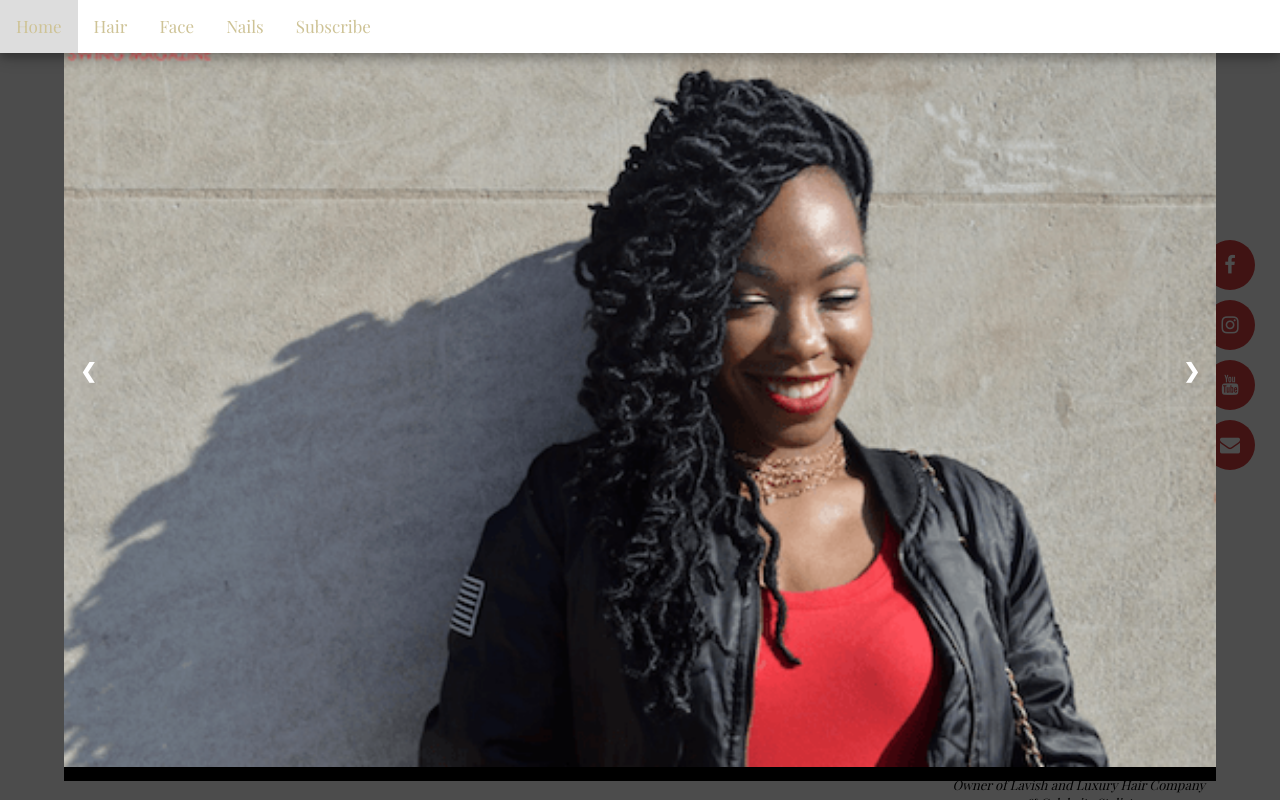
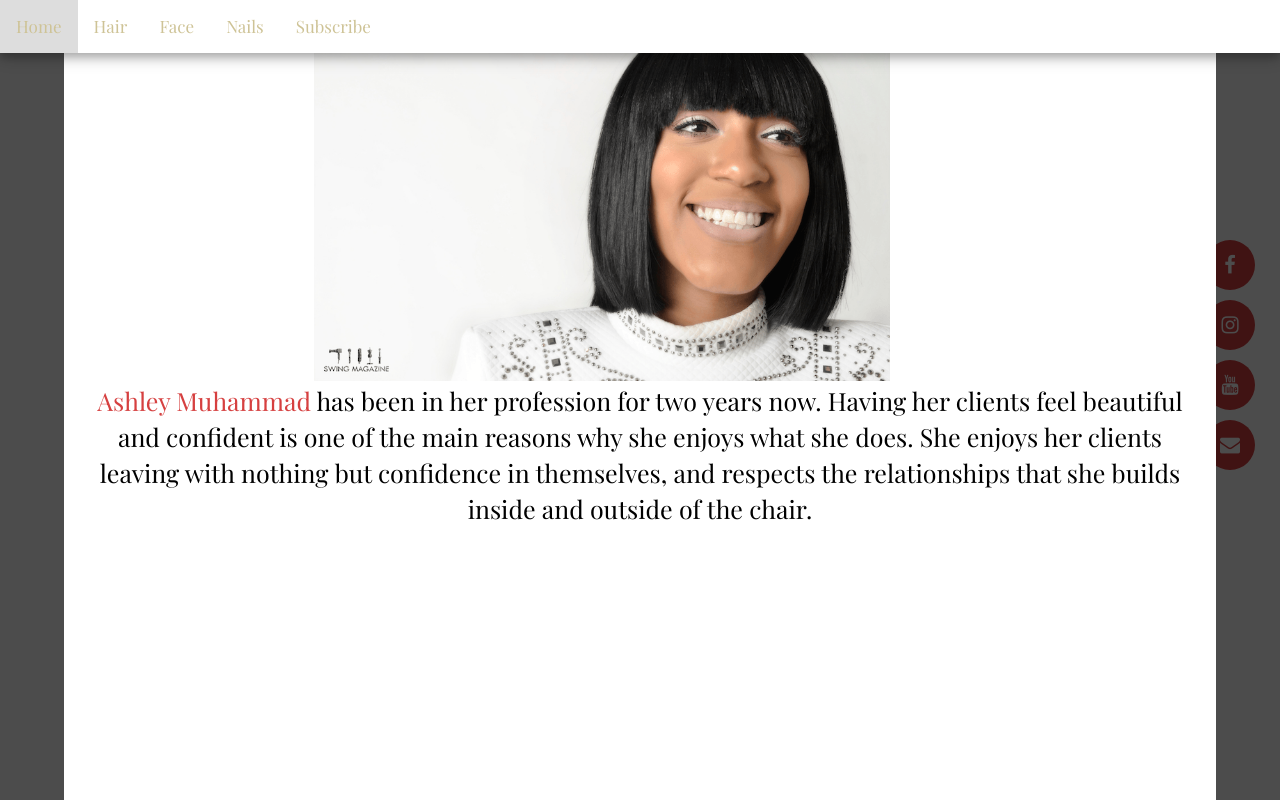
Before and after one commit to zandriajohnson/SwingMagazine, a plain HTML site: page public/hair.html in a window 1280 px wide. Both pictures are taken after a click on the picture 786 px from the left and 1471 px from the top of the page. Shown: the part 1071-1871 px from the top of the page. Drawn offline with nearby package versions, Linux system fonts and the light colour scheme; some packages are replaced by stand-ins of ours; a web font is replaced by a local one.

Commit message:
Got first article done

```diff
--- a/public/assets/css/styles.css
+++ b/public/assets/css/styles.css
@@ -213,10 +213,12 @@
   /* Modal Content */
   .imageModal-content {
     position: relative;
-    background-color: #000000;
+    /*background-color: #000000;*/
+    background-color: white;
     margin: auto;
     padding: 0;
     width: 90%;
+    height: 100%;
     max-width: 1200px;
   }
 
@@ -292,9 +294,9 @@
 
   .caption-container {
     text-align: center;
-    background-color: black;
+    background-color: white;
     padding: 2px 16px;
-    color: white;
+    color: black;
   }
 
   img.hover-shadow {
--- a/public/hair.html
+++ b/public/hair.html
@@ -84,6 +84,7 @@
       <div class="item">
           <img src="assets/images/drose1-1.png" style="width: 100%" alt="drose1-1">
       </div>
+
       <div class="item">
           <img src="assets/images/nini.png" style="width: 100%" alt="nini">
       </div>
@@ -158,18 +159,22 @@
 
             <p>What she enjoys most is seeing her clients’ before and after transformations, as well as helping them with their hair challenges.</p>
         </div>
-        <div class="col-sm-3">
-          <img src="assets/images/imbasicallybarbie-3.png" class="img-responsive hover-shadow" style="width:100%" alt="Image" onclick="openModal();currentSlide(6)">
+        <div class="col-sm-3 img-responsive hover-shadow" onclick="openModal();currentSlide(7)">
+          <img src="assets/images/imbasicallybarbie-3.png" style="width:100%" alt="Image" onclick="openModal();currentSlide(7)">
           <br>
           <h3>ASHLEY MUHAMMAD</h3>
            <h4>
             <a style="color:#d64040;" href="https://www.instagram.com/imbasicallybarbie/">@imbasicallybarbie</a>
           </h4><br>
                <p style="text-align: center;"><i>So young, So fleek. So FETCH. </i> </p>
-               <p>Ashley Muhammad has been in her profession for two years now.
+               <p>
+                 <a style="color:#d64040;" href="https://www.instagram.com/imbasicallybarbie/">
+                  Ashley Muhammad
+                </a> has been in her profession for two years now.
                 Having her clients feel beautiful and confident is one of the main reasons why she enjoys what she does.
                 She enjoys her clients leaving with nothing but confidence in themselves, and respects the relationships
-              that she builds inside and outside of the chair.</p>
+                that she builds inside and outside of the chair.
+            </p>
         </div>
         <div class="col-sm-3">
           <img src="assets/images/styling3.jpg" class="img-responsive hover-shadow" style="width:100%" alt="Image">
@@ -265,8 +270,28 @@
               </div>
 
               <div class="mySlides">
-                  <div class="numbertext">7 / 7</div>
-                  <img class="img-responsive" src="assets/images/ashleymuhammad.jpg" style="width:100%;">
+                  <div class="numbertext">7 / 8</div>
+                  <img class="img-responsive" src="assets/images/imbasicallybarbie-3.png" style="width:50%; margin-left: 250px;">
+                  <div class="caption-container">
+                      <p id="caption" style="font-size:25px;">
+                        <a style="color:#d64040;" href="https://www.instagram.com/imbasicallybarbie/">
+                        Ashley Muhammad
+                        </a> has been in her profession for two years now.
+                        Having her clients feel beautiful and confident is one of the main reasons why she enjoys what she does.
+                        She enjoys her clients leaving with nothing but confidence in themselves, and respects the relationships
+                        that she builds inside and outside of the chair.
+                      </p>
+                    </div>
+              </div>
+
+              <div class="mySlides">
+                  <div class="numbertext">8 / 8</div>
+                  <img class="img-responsive" src="assets/images/ashleymuhammad.jpg" style="width:100%;" alt="hello world">
+                  <div class="caption-container">
+                    <p id="caption" style="font-size: 25px;">
+                        The pressures to compromise her craft where real.  She had to deal with clients not being happy with the prices of her services. By staying true to who she knows she is, and knowing her worth as a stylist kept her going strong.  If her prices didn’t suite others, then that clientele wasn’t what she was interested in.
+                    </p>
+                  </div>
               </div>
 
         <a class="prev" onclick="plusSlides(-1)">&#10094;</a>
@@ -301,6 +326,15 @@
         }
       });
 
+      //get modal
+      var modal = document.getElementById('myModal');
+      //if click outside of image modal, close it
+      window.onclick = function(event) {
+        if (event.target == modal) {
+        modal.style.display = "none";
+       }
+      };
+
 
     </script>
  <link rel="stylesheet" href="https://cdnjs.cloudflare.com/ajax/libs/font-awesome/4.7.0/css/font-awesome.min.css">
```
Also changed, not shown: public/face.html (+7 -1 lines), public/nails.html (+7 -0 lines), public/assets/css/articleStyle.css (added). Lines whose indentation alone changed are shown as unchanged.
